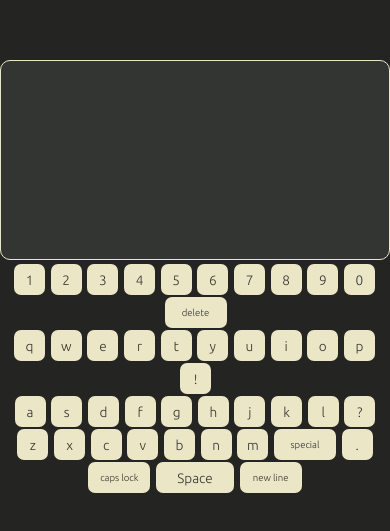
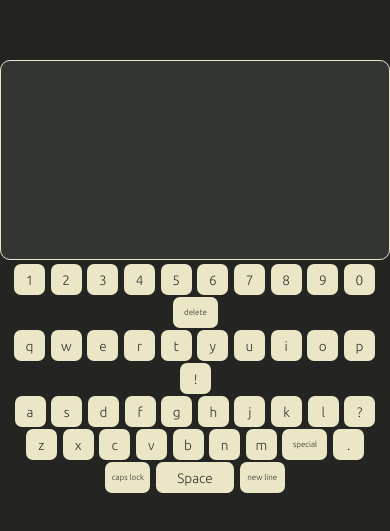
Before and after one commit to derekbeistad/virtual-keyboard, a plain HTML site: page public/index.html in a window 390 px wide. Shown: the part 145-676 px from the top of the page. Drawn offline with Linux system fonts and the light colour scheme.

Commit message:
update phone size

```diff
--- a/public/styles.css
+++ b/public/styles.css
@@ -133,7 +133,7 @@ button:hover {
   }
 
   .special-btn {
-    font-size: 0.6rem;
-    width: 62px;
+    font-size: 0.5rem;
+    width: 45px;
   }
 }
```
